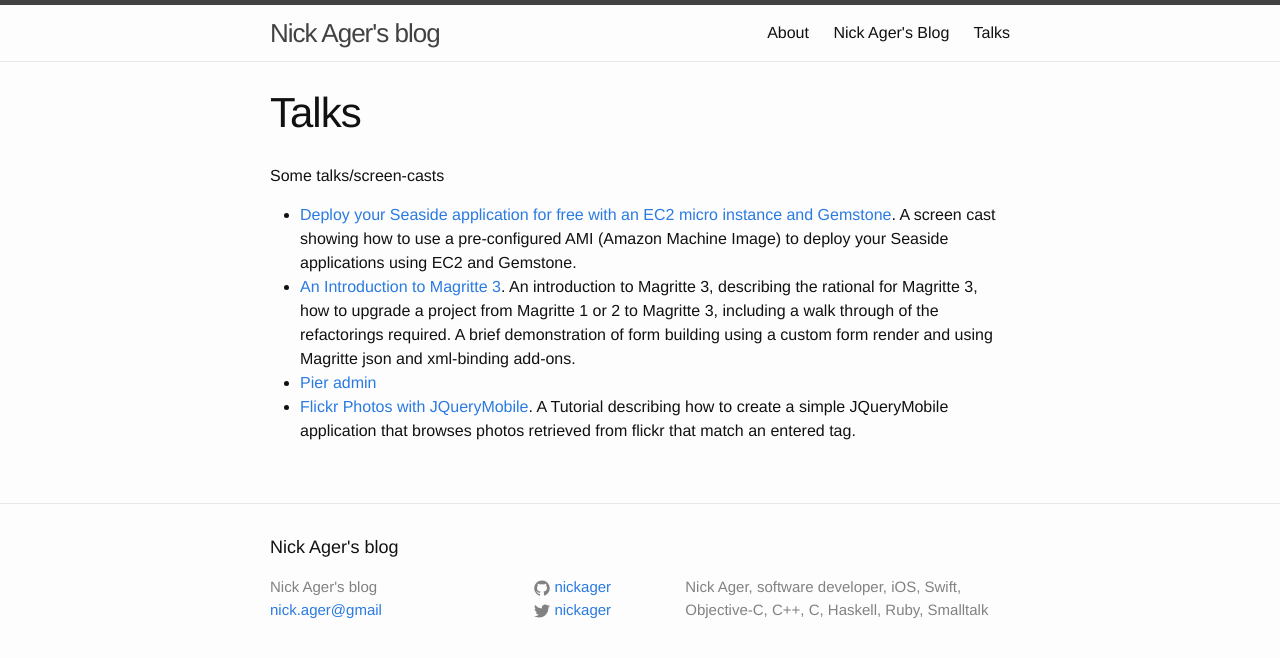
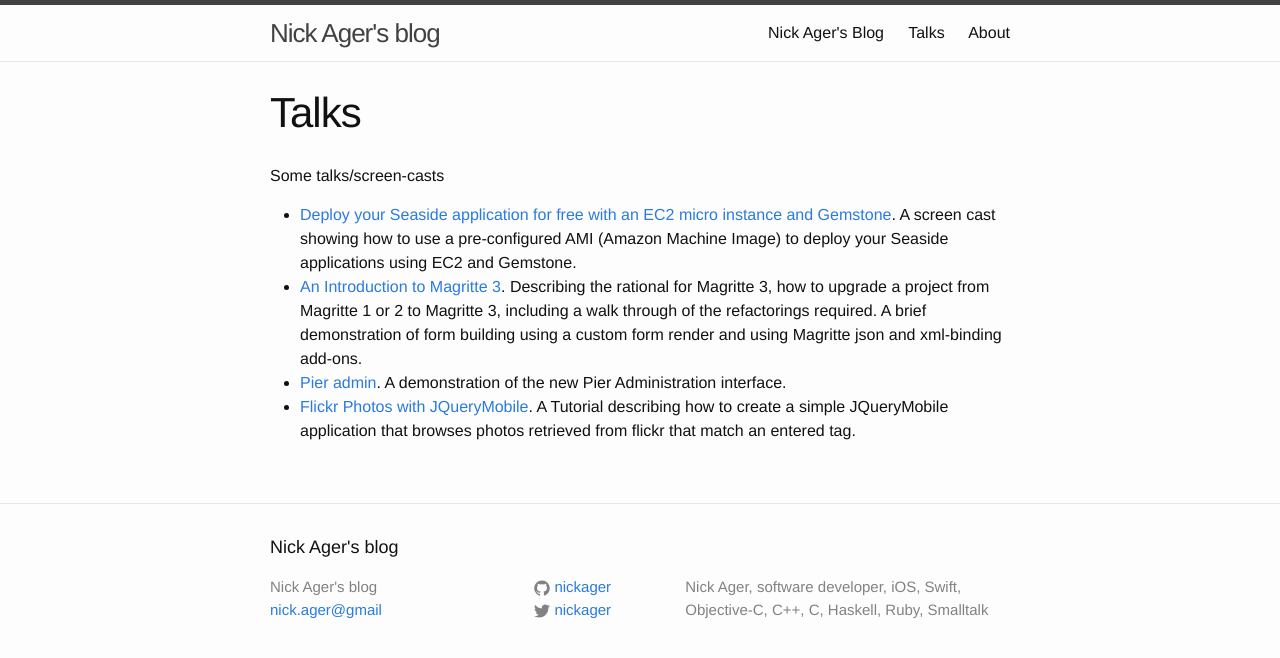
Before and after one commit to NickAger/nickager.github.io, a Jekyll site: the page built from x1-talks.md, in a window 1280 px wide. Shown: the top 658 px of the page. Built offline with Jekyll 4.4.1, drawn with Linux system fonts in a browser that asks for light colours.

Commit message:
renamed about and talks to ensure they are in the correct order

```diff
--- a/talks.md
+++ b/x1-talks.md
@@ -7,6 +7,6 @@ permalink: /talks/
 Some talks/screen-casts
 
 * [Deploy your Seaside application for free with an EC2 micro instance and Gemstone](https://vimeo.com/18375790). A screen cast showing how to use a pre-configured AMI (Amazon Machine Image) to deploy your Seaside applications using EC2 and Gemstone.
-* [An Introduction to Magritte 3](https://vimeo.com/37032840). An introduction to Magritte 3, describing the rational for Magritte 3, how to upgrade a project from Magritte 1 or 2 to Magritte 3, including a walk through of the refactorings required. A brief demonstration of form building using a custom form render and using Magritte json and xml-binding add-ons.
-* [Pier admin](https://vimeo.com/32749535)
+* [An Introduction to Magritte 3](https://vimeo.com/37032840).  Describing the rational for Magritte 3, how to upgrade a project from Magritte 1 or 2 to Magritte 3, including a walk through of the refactorings required. A brief demonstration of form building using a custom form render and using Magritte json and xml-binding add-ons.
+* [Pier admin](https://vimeo.com/32749535). A demonstration of the new Pier Administration interface.
 * [Flickr Photos with JQueryMobile](https://vimeo.com/31600152). A Tutorial describing how to create a simple JQueryMobile application that browses photos retrieved from flickr that match an entered tag.
```
Also changed, not shown: x2-about.md (renamed from about.md).
